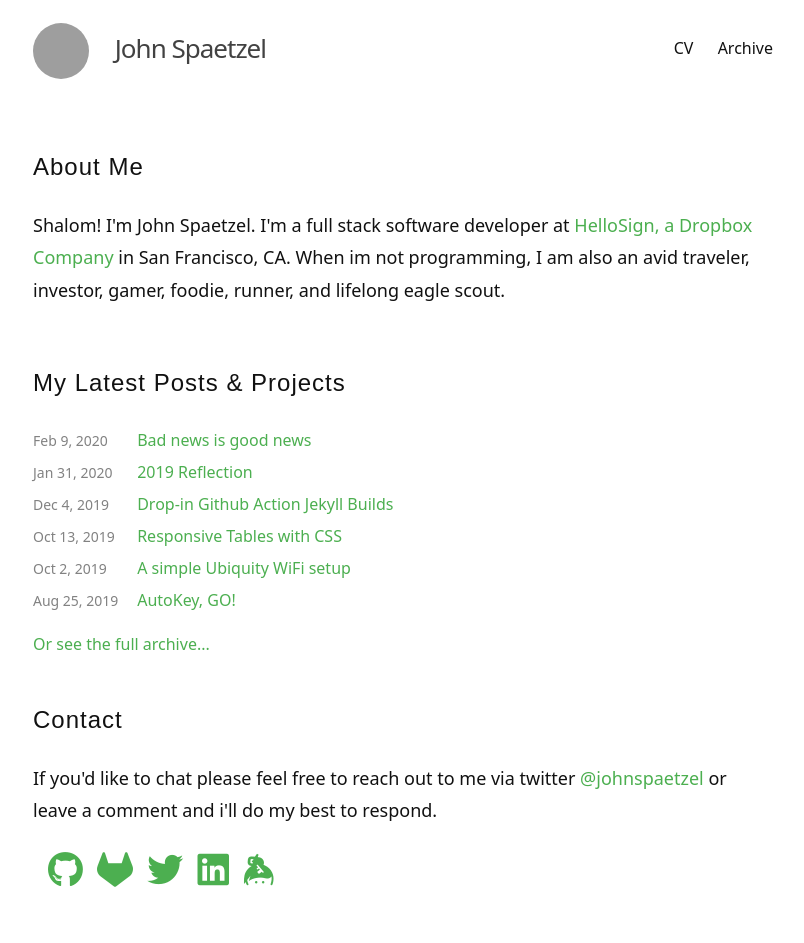
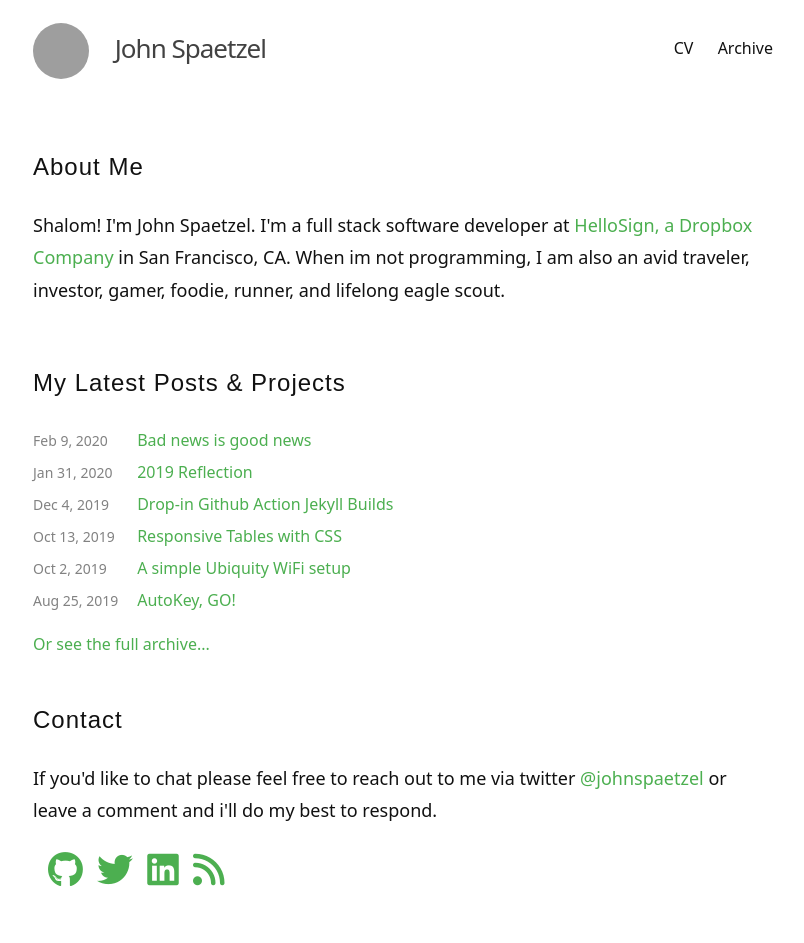
Before and after one commit to jspaetzel/meh.dev, a Jekyll site: the page built from index.html, in a window 1280 px wide. Shown: the whole page, without its empty margins (237-1041 px from the left). Built offline with Jekyll 4.4.1, drawn with Linux system fonts in a browser that asks for light colours; nearby versions of some CDN libraries; grey boxes are pictures that could not be loaded.

Commit message:
prune gitlab, mainly on github now, remove keybase, add rss

```diff
--- a/cv.html
+++ b/cv.html
@@ -73,7 +73,7 @@ permalink: /cv/
 <h2>PROJECTS</h2>
 <div class="cv-item">
     <p>
-        I work on a variety of web and hosting related projects for myself and the community. My latest can be found on my personal website at <a href="/projects" target="_blank">johnspaetzel.com/projects</a> with code on <a href="https://github.com/jspaetzel" target="_blank">github.com/jspaetzel</a> and <a href="https://gitlab.com/jspaetzel" target="_blank">gitlab.com/jspaetzel</a>
+        I work on a variety of web and hosting related projects for myself and the community. My latest can be found on my personal website at <a href="/projects" target="_blank">johnspaetzel.com/projects</a> with code on <a href="https://github.com/jspaetzel" target="_blank">github.com/jspaetzel</a>.
     </p>
     <p>
         As of 2019 my most active project is a gaming community website, enl.io which began in 2014.
--- a/index.html
+++ b/index.html
@@ -26,10 +26,9 @@ layout: default
             <p>If you'd like to chat please feel free to reach out to me via twitter <a href="https://twitter.com/johnspaetzel" target="_blank">@johnspaetzel</a> or leave a comment and i'll do my best to respond.</p>
             <div class="social">
                 <a href="https://github.com/jspaetzel"><i class="fab fa-github" aria-hidden="true"></i></a>
-                <a href="https://gitlab.com/jspaetzel"><i class="fab fa-gitlab" aria-hidden="true"></i></a>
                 <a href="https://twitter.com/johnspaetzel"><i class="fab fa-twitter" aria-hidden="true"></i></a>
                 <a href="https://www.linkedin.com/in/johnspaetzel/"><i class="fab fa-linkedin" aria-hidden="true"></i></a>
-                <a href="https://keybase.io/jspaetzel"><i class="fab fa-keybase"></i></a>
+                <a href="https://johnspaetzel.com/feed.xml"><i class="fas fa-rss"></i></a>
             </div>
         </div>
     </div>
```
